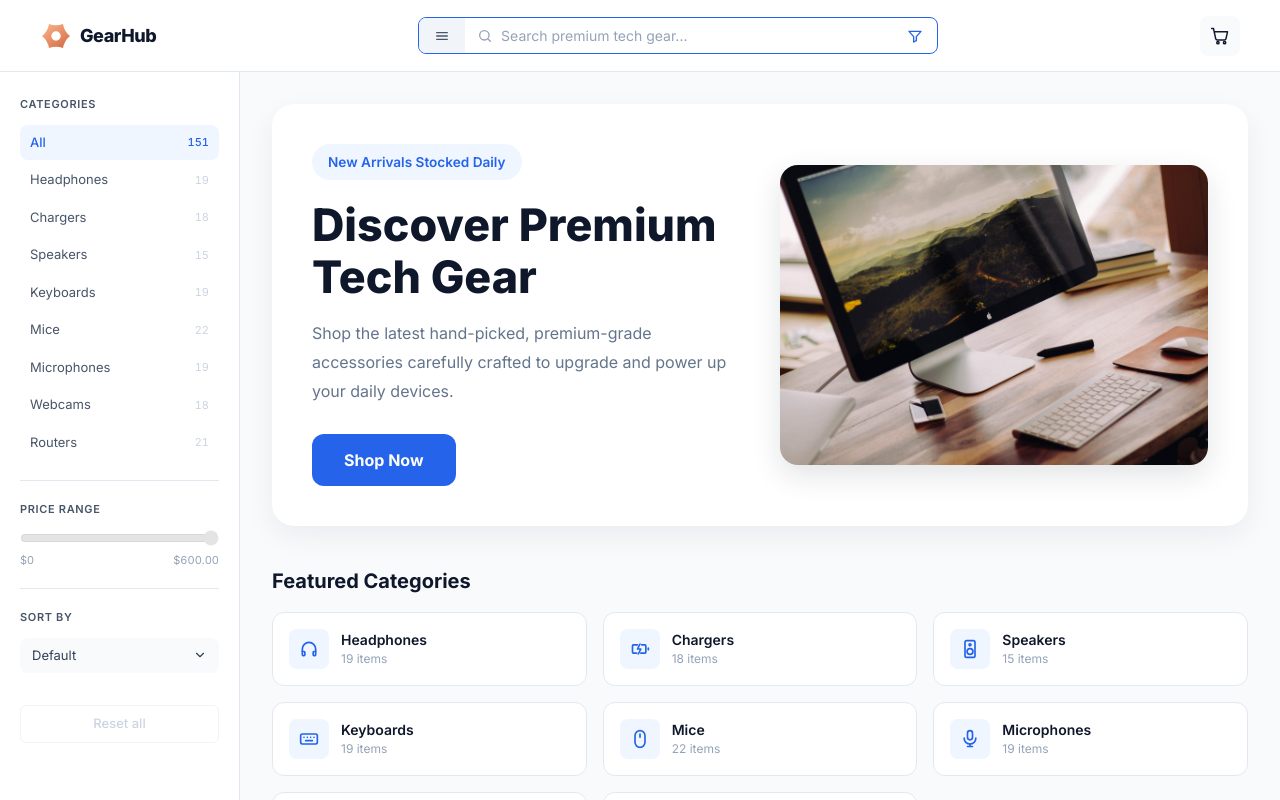
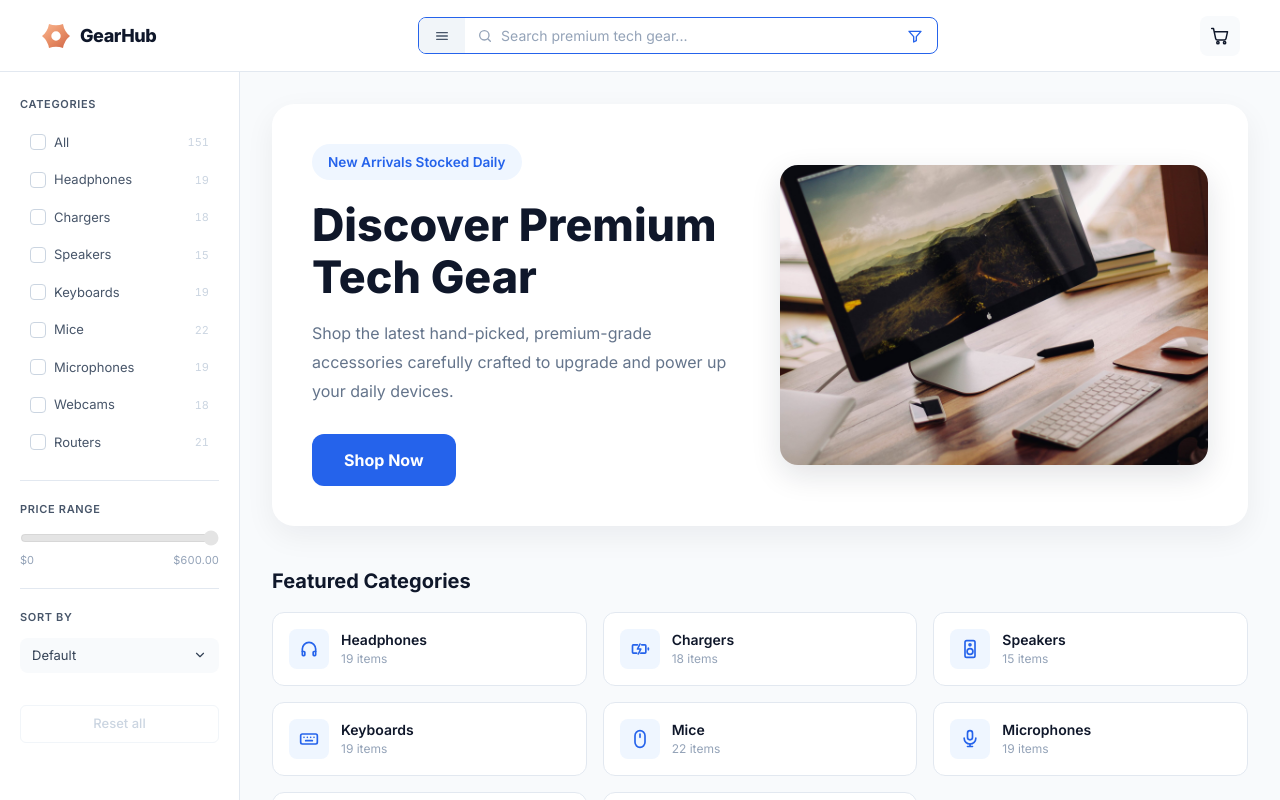
Before and after one commit to neilacapuccino/lab-2-se2, a React (Vite) app in the folder gearhub/: page / in a window 1280 px wide. Both pictures are taken after a click on the button 915 px from the left and 35 px from the top of the page. Built offline with nearby package versions, Linux system fonts and the light colour scheme.

Commit message:
FEAT multiple filters, sort, app, search

```diff
--- a/gearhub/src/App.tsx
+++ b/gearhub/src/App.tsx
@@ -21,6 +21,13 @@ function App() {
     sortBy: "default",
   });
   const [cart, setCart] = useState<CartItem[]>([]);
+  /**
+   * The sidebar allows several categories at once, which a single string cannot
+   * express — so the multi-selection lives here and `filters.category` is kept
+   * in step for the nav dropdown, leaving the specified Filters shape intact.
+   * Empty means no category filter.
+   */
+  const [selected, setSelected] = useState<string[]>([]);
   // Both panels start closed on every load, so the featured view gets the full
   // width and nothing is open that the visitor did not open themselves.
   const [isFilterOpen, setIsFilterOpen] = useState(false);
@@ -44,9 +51,41 @@ function App() {
   const setSearchQuery = (searchQuery: string) =>
     setFilters((current) => ({ ...current, searchQuery }));
 
-  // SET_CATEGORY
-  const setCategory = (category: string) =>
-    setFilters((current) => ({ ...current, category }));
+  // Mirrors the multi-selection into the single-value field the spec defines:
+  // one named pick shows that category, anything else falls back to "All".
+  const syncCategoryField = (next: string[]) =>
+    setFilters((current) => ({
+      ...current,
+      category: next.length === 1 ? next[0] : "All",
+    }));
+
+  // SET_CATEGORY — from the nav dropdown, which is single-choice.
+  const setCategory = (category: string) => {
+    const next = [category];
+    setSelected(next);
+    syncCategoryField(next);
+  };
+
+  /**
+   * Sidebar rows toggle in and out. "All" is exclusive: picking it drops the
+   * named categories, and picking a named category drops "All".
+   */
+  const toggleCategory = (category: string) =>
+    setSelected((current) => {
+      const has = current.includes(category);
+      const next =
+        category === "All"
+          ? has
+            ? []
+            : ["All"]
+          : has
+            ? current.filter((entry) => entry !== category)
+            : [...current.filter((entry) => entry !== "All"), category];
+
+      syncCategoryField(next);
+      return next;
+    });
+
 
   // SET_SORT
   const setSort = (sortBy: SortBy) =>
@@ -90,13 +129,15 @@ function App() {
   const clearCart = () => setCart([]);
 
   // Returns all three filter actions to their defaults in one step.
-  const resetFilters = () =>
+  const resetFilters = () => {
+    setSelected([]);
     setFilters((current) => ({
       ...current,
       searchQuery: "",
       category: "All",
       sortBy: "default",
     }));
+  };
 
   // Clicking the logo returns the page to how it looks on a fresh load: filters
   // cleared, both panels closed, featured view showing. The cart itself is left
@@ -140,9 +181,11 @@ function App() {
               products={products}
               cart={cart}
               filters={filters}
+              selected={selected}
               isFilterOpen={isFilterOpen}
               isCartOpen={isCartOpen}
               onCategoryChange={setCategory}
+              onToggleCategory={toggleCategory}
               onSortChange={setSort}
               onClearSearch={() => setSearchQuery("")}
               onAddToCart={addToCart}
--- a/gearhub/src/components/FilterSidebar.tsx
+++ b/gearhub/src/components/FilterSidebar.tsx
@@ -1,15 +1,17 @@
 import type { ReactNode } from 'react';
 import Dropdown from './Dropdown';
-import { X } from './icons';
+import { Check, X } from './icons';
 import { CATEGORIES, MAX_PRICE } from '../types';
 import type { Filters, SortBy } from '../types';
 import { formatPrice } from '../utils/productUtils';
 
 interface FilterSidebarProps {
   filters: Filters;
+  /** Empty means no category filter, which lights up the All row. */
+  selected: string[];
   counts: Record<string, number>;
   total: number;
-  onCategoryChange: (category: string) => void;
+  onToggleCategory: (category: string) => void;
   onSortChange: (sortBy: SortBy) => void;
   onReset: () => void;
   onClose: () => void;
@@ -35,15 +37,16 @@ const SORT_OPTIONS: { value: SortBy; label: string }[] = [
  */
 export default function FilterSidebar({
   filters,
+  selected,
   counts,
   total,
-  onCategoryChange,
+  onToggleCategory,
   onSortChange,
   onReset,
   onClose,
 }: FilterSidebarProps) {
   const isDefault =
-    filters.category === 'All' &&
+    selected.length === 0 &&
     filters.searchQuery.trim() === '' &&
     filters.sortBy === 'default';
 
@@ -63,22 +66,34 @@ export default function FilterSidebar({
 
       <ul className="flex flex-col gap-0.5">
         {CATEGORIES.map((category) => {
-          const active = filters.category === category;
-          const count = category === 'All' ? total : (counts[category] ?? 0);
+          const isAll = category === 'All';
+          // Nothing is highlighted until something is picked; All is a real
+          // choice that shows the whole catalogue, not the absence of one.
+          const active = selected.includes(category);
+          const count = isAll ? total : (counts[category] ?? 0);
 
           return (
             <li key={category}>
               <button
                 type="button"
-                onClick={() => onCategoryChange(category)}
-                aria-current={active ? 'true' : undefined}
-                className={`flex w-full cursor-pointer items-center justify-between rounded-lg px-2.5 py-2 text-[13px] transition-colors ${
+                onClick={() => onToggleCategory(category)}
+                aria-pressed={active}
+                className={`flex w-full cursor-pointer items-center justify-between gap-2 rounded-lg px-2.5 py-2 text-[13px] transition-colors ${
                   active
                     ? 'bg-[#EFF6FF] font-medium text-[#2563EB]'
                     : 'text-[#475569] hover:bg-[#F8FAFC]'
                 }`}
               >
-                <span className="truncate">{category}</span>
+                <span className="flex min-w-0 items-center gap-2">
+                  <span
+                    className={`flex size-4 shrink-0 items-center justify-center rounded border transition-colors ${
+                      active ? 'border-[#2563EB] bg-[#2563EB] text-white' : 'border-[#CBD5E1]'
+                    }`}
+                  >
+                    {active && <Check className="size-3" />}
+                  </span>
+                  <span className="truncate">{category}</span>
+                </span>
                 <span
                   className={`text-[11px] tabular-nums ${
                     active ? 'text-[#2563EB]' : 'text-[#CBD5E1]'
--- a/gearhub/src/components/ProductGrid.tsx
+++ b/gearhub/src/components/ProductGrid.tsx
@@ -5,10 +5,11 @@ import type { Filters, Product } from '../types';
 interface ProductGridProps {
   products: Product[];
   filters: Filters;
+  selected: string[];
   /** False before the shopper has chosen a category or typed a search. */
   hasQuery: boolean;
   onAddToCart: (product: Product) => void;
-  onClearCategory: () => void;
+  onToggleCategory: (category: string) => void;
   onClearSearch: () => void;
 }
 
@@ -21,13 +22,19 @@ interface ProductGridProps {
 export default function ProductGrid({
   products,
   filters,
+  selected,
   hasQuery,
   onAddToCart,
-  onClearCategory,
+  onToggleCategory,
   onClearSearch,
 }: ProductGridProps) {
-  const heading =
-    filters.category === 'All' ? 'Search Results' : `${filters.category} Search Results`;
+  const heading = selected.includes('All')
+    ? 'All Products'
+    : selected.length === 1
+      ? `${selected[0]} Search Results`
+      : selected.length > 1
+        ? `${selected.length} Categories Selected`
+        : 'Search Results';
 
   return (
     <section className="flex min-h-full flex-col px-8 py-6">
@@ -45,9 +52,13 @@ export default function ProductGrid({
         </div>
 
         <div className="flex flex-wrap items-center gap-2">
-          {filters.category !== 'All' && (
-            <FilterChip label={filters.category} onRemove={onClearCategory} />
-          )}
+          {selected.map((category) => (
+            <FilterChip
+              key={category}
+              label={category}
+              onRemove={() => onToggleCategory(category)}
+            />
+          ))}
           {filters.searchQuery.trim() && (
             <FilterChip label={filters.searchQuery.trim()} onRemove={onClearSearch} />
           )}
--- a/gearhub/src/pages/dashboardPage.tsx
+++ b/gearhub/src/pages/dashboardPage.tsx
@@ -11,9 +11,11 @@ interface DashboardPageProps {
   products: Product[];
   cart: CartItem[];
   filters: Filters;
+  selected: string[];
   isFilterOpen: boolean;
   isCartOpen: boolean;
   onCategoryChange: (category: string) => void;
+  onToggleCategory: (category: string) => void;
   onSortChange: (sortBy: SortBy) => void;
   onClearSearch: () => void;
   onAddToCart: (product: Product) => void;
@@ -39,9 +41,11 @@ export default function DashboardPage({
   products,
   cart,
   filters,
+  selected,
   isFilterOpen,
   isCartOpen,
   onCategoryChange,
+  onToggleCategory,
   onSortChange,
   onClearSearch,
   onAddToCart,
@@ -58,8 +62,8 @@ export default function DashboardPage({
   const isWide = useMediaQuery(WIDE_LAYOUT);
 
   const counts = countByCategory(products);
-  const visible = visibleProducts(filters, products);
-  const showingResults = hasQuery(filters);
+  const visible = visibleProducts(filters, selected, products);
+  const showingResults = hasQuery(filters, selected);
 
   const subtotal = cart.reduce((sum, item) => sum + item.price * item.quantity, 0);
 
@@ -73,9 +77,10 @@ export default function DashboardPage({
       >
         <FilterSidebar
           filters={filters}
+          selected={selected}
           counts={counts}
           total={products.length}
-          onCategoryChange={onCategoryChange}
+          onToggleCategory={onToggleCategory}
           onSortChange={onSortChange}
           onReset={onResetFilters}
           onClose={onCloseFilter}
@@ -87,9 +92,10 @@ export default function DashboardPage({
           <ProductGrid
             products={visible}
             filters={filters}
+            selected={selected}
             hasQuery={showingResults}
             onAddToCart={onAddToCart}
-            onClearCategory={() => onCategoryChange('All')}
+            onToggleCategory={onToggleCategory}
             onClearSearch={onClearSearch}
           />
         ) : (
--- a/gearhub/src/utils/productUtils.ts
+++ b/gearhub/src/utils/productUtils.ts
@@ -23,19 +23,30 @@ export function countByCategory(products: Product[]): Record<string, number> {
 const matchesSearch = (query: string) => (product: Product) =>
   product.name.toLowerCase().includes(query.trim().toLowerCase());
 
-// matchesCategory :: String -> Product -> Boolean
-const matchesCategory = (category: string) => (product: Product) =>
-  category === 'All' || product.category === category;
+/**
+ * An empty selection means nothing has been picked yet — the landing view. The
+ * literal 'All' entry is a deliberate choice that keeps every product, and any
+ * other entries keep only those categories.
+ */
+// matchesCategories :: [String] -> Product -> Boolean
+const matchesCategories = (categories: string[]) => (product: Product) =>
+  categories.length === 0 ||
+  categories.includes('All') ||
+  categories.includes(product.category);
 
 // withinBudget :: Number -> Product -> Boolean
 const withinBudget = (maxPrice: number) => (product: Product) =>
   product.price <= maxPrice;
 
-// filterProducts :: Filters -> [Product] -> [Product]
-export function filterProducts(filters: Filters, products: Product[]): Product[] {
+// filterProducts :: Filters -> [String] -> [Product] -> [Product]
+export function filterProducts(
+  filters: Filters,
+  categories: string[],
+  products: Product[],
+): Product[] {
   return products
     .filter(matchesSearch(filters.searchQuery))
-    .filter(matchesCategory(filters.category))
+    .filter(matchesCategories(categories))
     .filter(withinBudget(filters.maxPrice));
 }
 
@@ -66,17 +77,21 @@ export function sortProducts(sortBy: Filters['sortBy'], products: Product[]): Pr
 
 /**
  * The grid stays empty until the shopper narrows things down — either by
- * choosing a category or by typing a search term.
+ * picking at least one category or by typing a search term.
  */
-// hasQuery :: Filters -> Boolean
-export function hasQuery(filters: Filters): boolean {
-  return filters.category !== 'All' || filters.searchQuery.trim().length > 0;
+// hasQuery :: Filters -> [String] -> Boolean
+export function hasQuery(filters: Filters, categories: string[]): boolean {
+  return categories.length > 0 || filters.searchQuery.trim().length > 0;
 }
 
-// visibleProducts :: Filters -> [Product] -> [Product]
-export function visibleProducts(filters: Filters, products: Product[]): Product[] {
-  if (!hasQuery(filters)) return [];
-  return sortProducts(filters.sortBy, filterProducts(filters, products));
+// visibleProducts :: Filters -> [String] -> [Product] -> [Product]
+export function visibleProducts(
+  filters: Filters,
+  categories: string[],
+  products: Product[],
+): Product[] {
+  if (!hasQuery(filters, categories)) return [];
+  return sortProducts(filters.sortBy, filterProducts(filters, categories, products));
 }
 
 // formatPrice :: Number -> String
```
